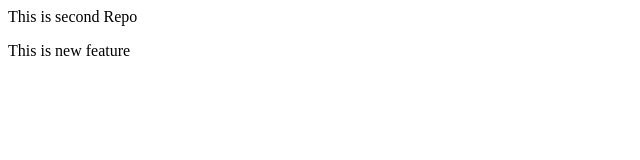
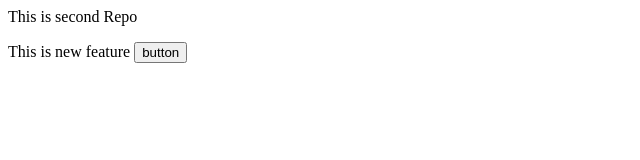
Before and after one commit to siddhigadave7173/localrepo, a plain HTML site: page index.html in a window 1280 px wide. Shown: the whole page, without its empty margins (0-640 px from the left). Drawn offline with Linux system fonts and the light colour scheme.

Commit message:
added button

```diff
--- a/index.html
+++ b/index.html
@@ -1,2 +1,2 @@
 <p>This is second Repo</p>
-<p>This is new feature</p>
+<p>This is new feature <button>button</button></p>
```
